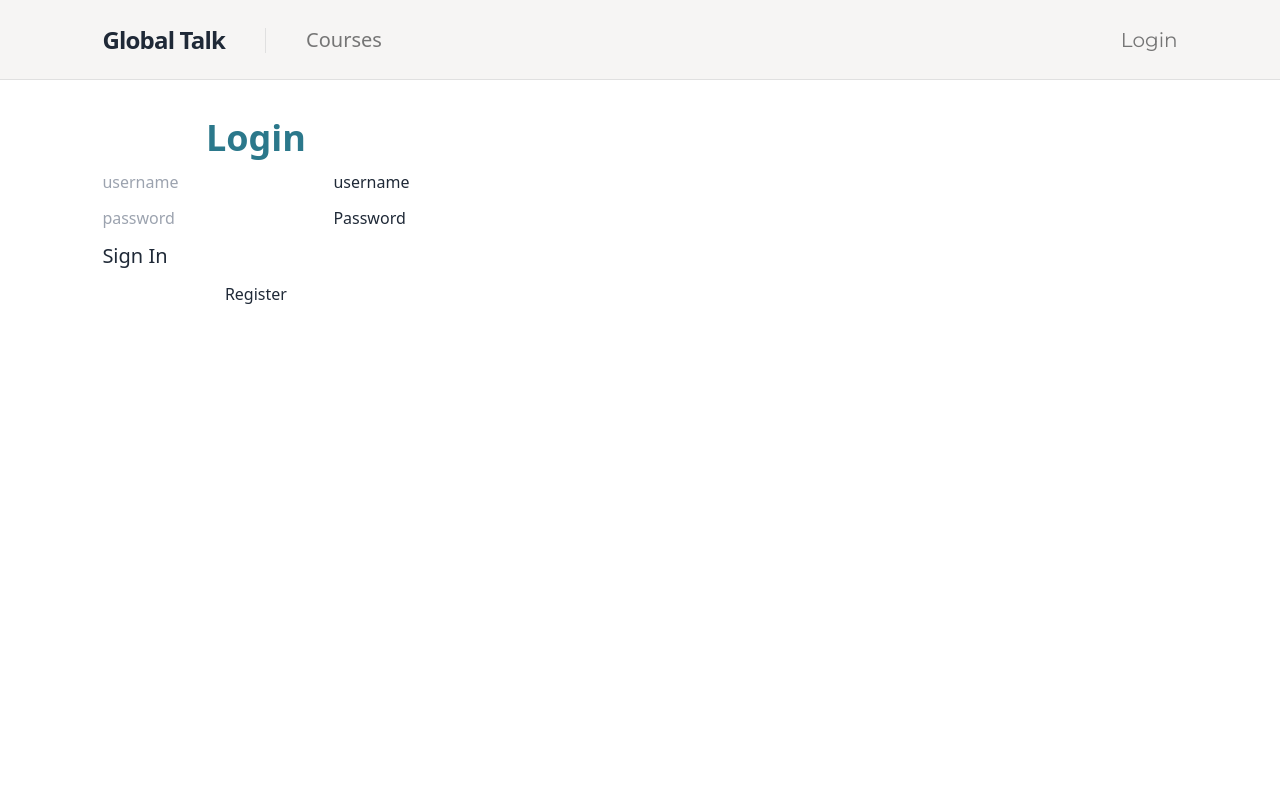
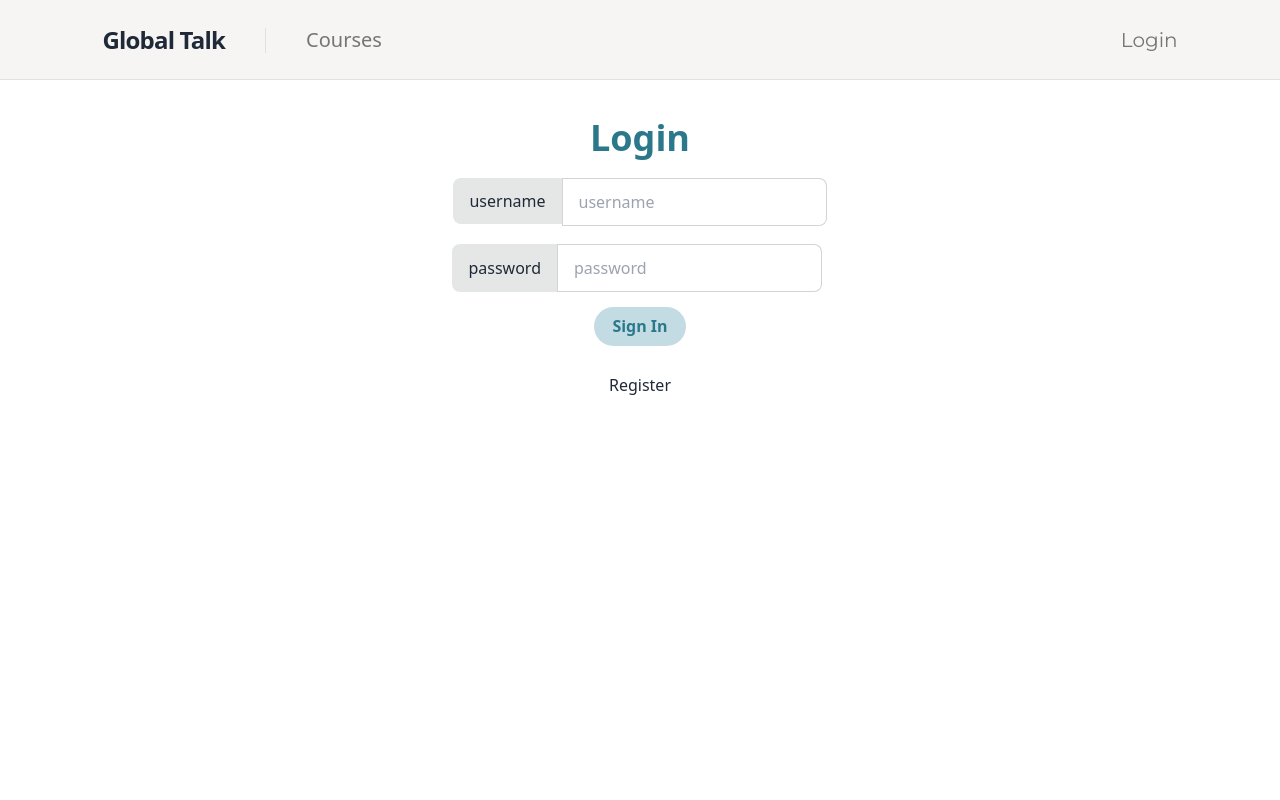
Before and after one commit to thinc-org/hacktoschool-fryingchicken, a Next.js app in the folder frontend/: page /login in a window 1280 px wide. Shown: the top 800 px of the page. Built offline with nearby package versions, Linux system fonts and the light colour scheme; a web font is replaced by a local one.

Commit message:
feat(frontend/login): decorate login form

```diff
--- a/frontend/pages/login.tsx
+++ b/frontend/pages/login.tsx
@@ -43,39 +43,38 @@ export default function Login() {
 
   if (isLoggedIn) router.push('/');
   return (
-    <main className="px-[8%] my-[3%] flex flex-col justify-between overflow-x-hidden md:flex-row text-center md:text-left">
-      <div className="">
-        <form onSubmit={handleSubmit}>
+    <main className="px-[8%] my-[3%] flex flex-col mx-auto justify-between overflow-x-hidden md:flex-row text-center md:text-left">
+      <div className="mx-auto">
+        <form
+          onSubmit={handleSubmit}
+          className="flex flex-col items-center daisy-form-control"
+        >
           <h1 className="text-cyan-dark font-bold text-center text-4xl">
             Login
           </h1>
-          <div className="form-floating my-3">
+          <label className="daisy-input-group daisy-input self-start p-0 my-[5%]">
+            <span>username</span>
             <input
+              type="text"
+              placeholder="username"
               required
-              type="username"
-              className="form-control"
-              id="floatingInput"
-              name="username"
-              placeholder="username"
               ref={usernameRef}
+              className="daisy-input daisy-input-bordered"
             />
-            <label htmlFor="floatingInput">username </label>
-          </div>
+          </label>
+          <label className="daisy-input-group p-0">
+            <span>password</span>
+            <input
+              type="password"
+              placeholder="password"
+              required
+              ref={passwordRef}
+              className="daisy-input daisy-input-bordered"
+            />
+          </label>
 
-          <div className="form-floating my-3">
-            <input
-              required
-              name="password"
-              type="password"
-              className="form-control"
-              id="floatingPassword"
-              placeholder="password"
-              ref={passwordRef}
-            />
-            <label htmlFor="floatingPassword">Password</label>
-          </div>
           <button
-            className="text-xl content-center"
+            className="text-cyan-dark font-bold text-base bg-cyan-light rounded-full max-w-max px-[5%] py-[2%] my-[4%] hover:bg-cyan-dark hover:text-white transition-all duration-300"
             type="submit"
             disabled={isSubmitting}
           >
@@ -84,7 +83,10 @@ export default function Login() {
         </form>
         <div className="row justify-content-center mt-3">
           <div className="col-3 text-center">
-            <Link href="register" className="text-dark underline-offset-1">
+            <Link
+              href="register"
+              className="text-dark underline-offset-1 hover:underline"
+            >
               Register
             </Link>
           </div>
```
